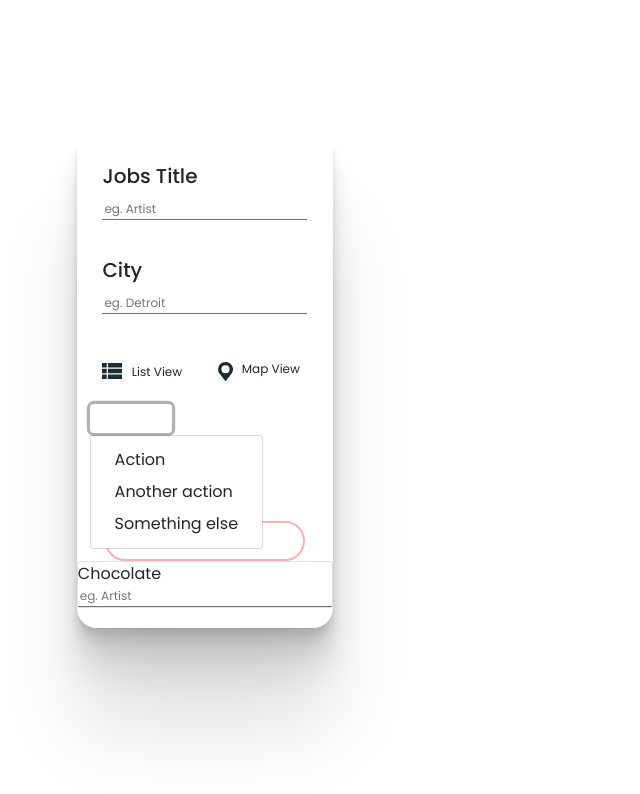
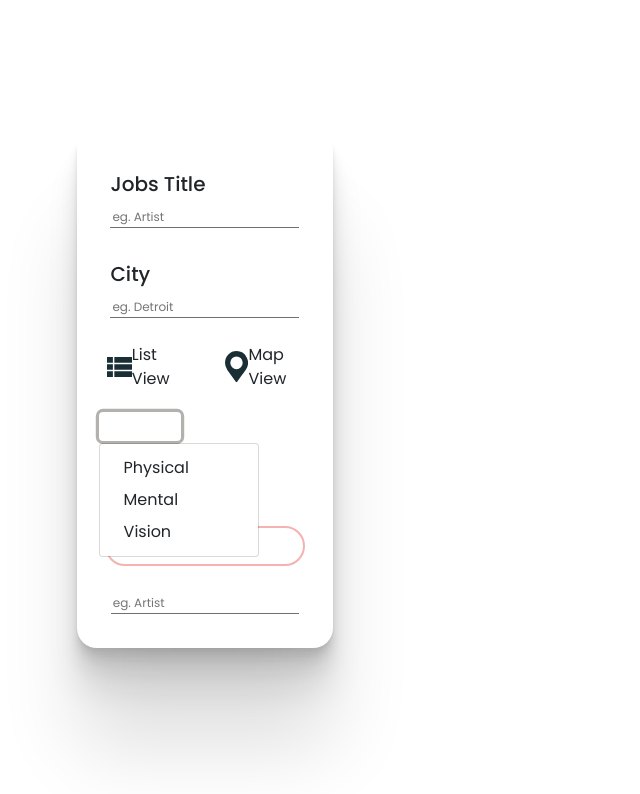
Before and after one commit to arnavs-0/dystic, a React (Create React App) app: page / in a window 1280 px wide. Both pictures are taken after a click on the button "Job Type". Shown: the top 794 px of the page, without its empty margins (0-640 px from the left). Built offline with nearby package versions, Linux system fonts and the light colour scheme.

Commit message:
Package update (Safe) + A lot messy updates I hate my life

```diff
--- a/src/App.js
+++ b/src/App.js
@@ -12,12 +12,7 @@ import { BrowserRouter as Router, Switch, Route } from 'react-router-dom';
 function App() {
   return (
     <div className="App">
-
-
-        <Results></Results>
-
-
-
+        <Results/>
     </div>
   );
 }
--- a/src/Components/Pages/Results.js
+++ b/src/Components/Pages/Results.js
@@ -1,4 +1,4 @@
-import React from 'react';
+import React, {useState} from 'react';
 import '../../Styles/Pages/Home/Results.scss'
 import List from '../../images/list.svg'
 import Map from '../../images/pin.svg'
@@ -6,58 +6,58 @@ import Dropdown from 'react-bootstrap/Dropdown'
 import DropdownButton from 'react-bootstrap/DropdownButton'
 
 function Results(props) {
+    const [typed, setTyped] = useState('')
     return (
-        <div className = "contain-filter">
-           <div className = "job-title">
+        <div className="contain-filter">
+            <div className="job-title">
                 Jobs Title
-               <input placeholder="eg. Artist" class="job-input" ></input>
+                <input placeholder="eg. Artist" className="job-input"/>
             </div>
-         <div className = "city-title">
+            <div className="city-title">
                 City
-               <input placeholder="eg. Detroit" class="city-input" ></input>
-         </div>
-          <div className = "list-title">
-        <img class="list-img" src={List}></img>List View
-
+                <input placeholder="eg. Detroit" className="city-input"/>
             </div>
 
+            <div className="d-flex justify-content-around align-items-center ">
+                <div className="d-flex align-items-center justify-content-around view-container">
+                    <img className="view-icon" src={List}/>
+                    List View
+                </div>
 
-           <div className = "map-title">
-        <img class="map-img" src={Map}></img>Map View
+                <div className="d-flex align-items-center justify-content-around view-container">
+                    <img className="view-icon" src={Map}/>
+                    Map View
                 </div>
-                 <div class="drop-down">
+            </div>
+
+            <div className="drop-down">
                 <DropdownButton id="dropdown-basic-button" title="Job Type">
-  <Dropdown.Item href="#/action-1">Action</Dropdown.Item>
-  <Dropdown.Item href="#/action-2">Another action</Dropdown.Item>
-  <Dropdown.Item href="#/action-3">Something else</Dropdown.Item>
+                    <Dropdown.Item href="#/action-1">Physical</Dropdown.Item>
+                    <Dropdown.Item href="#/action-2">Mental</Dropdown.Item>
+                    <Dropdown.Item href="#/action-3">Vision</Dropdown.Item>
                 </DropdownButton>
             </div>
-            <div class="drop-down">
+            <div className="drop-down">
                 <DropdownButton id="dropdown-basic-button" title="Date Posted">
                     <Dropdown.Item href="#/action-1">Action</Dropdown.Item>
                     <Dropdown.Item href="#/action-2">Another action</Dropdown.Item>
                     <Dropdown.Item href="#/action-3">Something else</Dropdown.Item>
                 </DropdownButton>
             </div>
-            <div class="drop-down">
+            <div className="drop-down">
                 <DropdownButton id="dropdown-basic-button" title="Salary">
-  <Dropdown.Item href="#/action-1">Action</Dropdown.Item>
+                    <Dropdown.Item href="#/action-1"> 50000 </Dropdown.Item>
                     <Dropdown.Item href="#/action-2">Another action</Dropdown.Item>
                     <Dropdown.Item href="#/action-3">Something else</Dropdown.Item>
                 </DropdownButton>
             </div>
 
             <button className="resetbtn">Reset Search</button>
-        <div className="card">
-
-            Chocolate
-               <input placeholder="eg. Artist" class="job-input" ></input>
+            <div className="m-4">
+                {typed}
+                <input placeholder="eg. Artist" className="job-input" onChange={event => setTyped(event.target.value)}/>
             </div>
         </div>
-
-
-
-
     );
 }
 
--- a/src/Styles/Pages/Home/Results.scss
+++ b/src/Styles/Pages/Home/Results.scss
@@ -20,6 +20,7 @@ body {
   margin-top: 10%;
   background: white;
   border-radius: 20px;
+  padding: 10px;
 }
 
 .job-title {
@@ -64,16 +65,6 @@ input {
 
 }
 
-.list-img {
-  margin-left: 10%;
-  margin-top: 9%;
-  margin-bottom: 10%;
-  margin-right: 4%;
-  width: 7.5%;
-  display: flex;
-  align-items: center;
-}
-
 .list-title {
   font-size: 12px;
   display: flex;
@@ -81,21 +72,20 @@ input {
 }
 
 .map-title {
+  border: 1px solid black;
+  display: flex;
+  justify-content: center;
+  gap: 4%;
   font-size: 12px;
-  margin-left: 55%;
-  margin-top: -19%;
-  display: flex;
-  align-items: center;
 }
 
-.map-img {
+.view-icon {
+  width: 25px;
+  -webkit-user-drag: none;
+}
 
-  width: 13%;
-  margin-right: 8%;
-  margin-top: 5%;
-  display: flex;
-  align-items: center;
-
+.view-container {
+  width: 33%;
 }
 
 .drop-down {
@@ -104,7 +94,6 @@ input {
   text-decoration: none;
   font-size: 10px;
   margin-bottom: -7%;
-
 }
 
 
```
Also changed, not shown: package.json (+7 -7 lines), 1 other file (tests, documents, lock files or other folders). Lines whose indentation alone changed are shown as unchanged.
